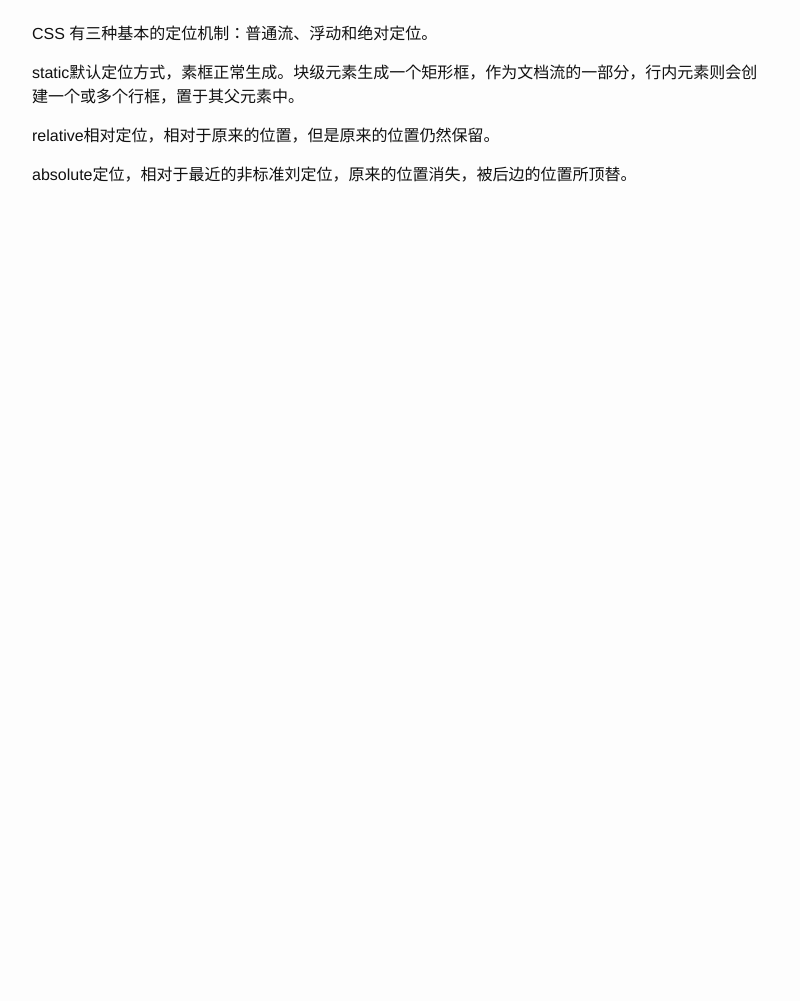
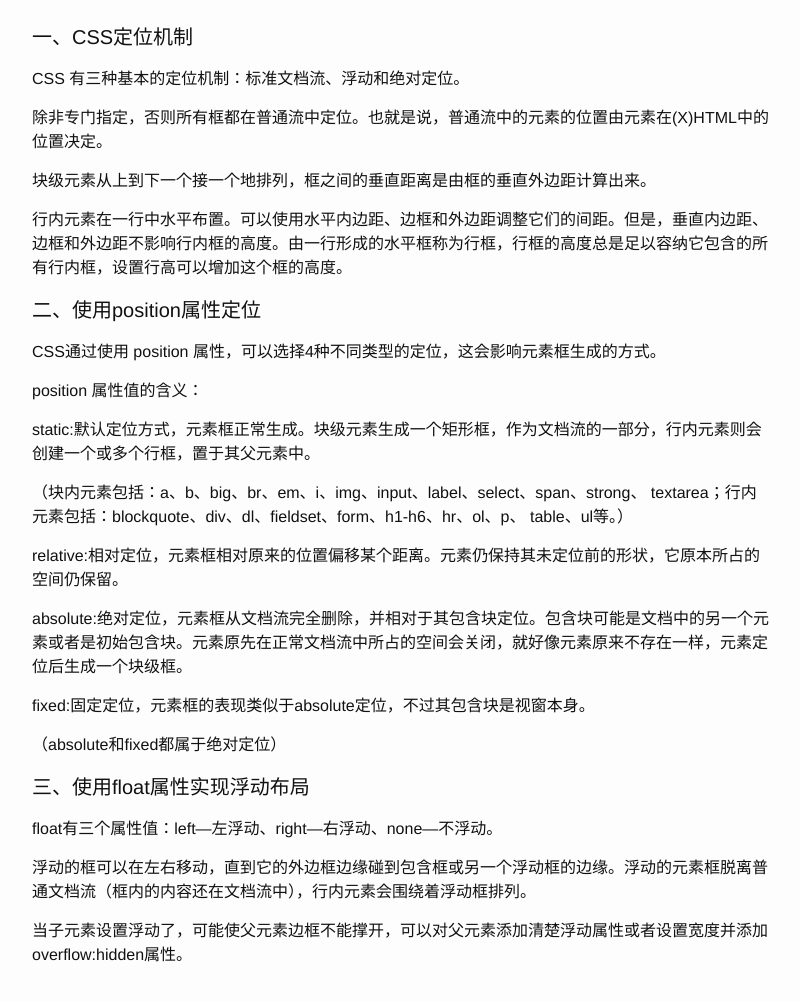
Before and after one commit to tliyun/tliyun.github.io, a Jekyll site: the page built from _posts/2016-05-28-CSS.md, in a window 1280 px wide and 1400 px high, scrolled down 2462 px. Shown: the part 383-1384 px from the top of the window, without its empty margins (238-1038 px from the left). Built offline with Jekyll 4.4.1, drawn with Linux system fonts in a browser that asks for light colours; before the commit the page ends 3092 px from its top, so only the background shows below that.

```diff
--- a/_posts/2016-05-28-CSS.md
+++ b/_posts/2016-05-28-CSS.md
@@ -31,8 +31,8 @@
 
 #### 二、多元素的组合选择器
 
-5.  E,F 多元素选择器，同时匹配所有E元素或F元素，E和F之间用逗号分隔
-6.  E F 后代元素选择器，匹配所有属于E元素后代的F元素，E和F之间用空格分隔
+5. E,F 多元素选择器，同时匹配所有E元素或F元素，E和F之间用逗号分隔
+6. E F 后代元素选择器，匹配所有属于E元素后代的F元素，E和F之间用空格分隔
 7. E > F 子元素选择器，匹配所有E元素的子元素F
 8. E + F 毗邻元素选择器，匹配所有紧随E元素之后的同级元素F
 
@@ -81,11 +81,11 @@
 
 #### 九、CSS 3中的结构性伪类
 
-32.  E:root  匹配文档的根元素，对于HTML文档，就是HTML元素
+32. E:root  匹配文档的根元素，对于HTML文档，就是HTML元素
 33. E:nth-child(n) 匹配其父元素的第n个子元素，第一个编号为1
 34. E:nth-last-child(n)  匹配其父元素的倒数第n个子元素，第一个编号为1
 35. E:nth-of-type(n)  与:nth-child()作用类似，但是仅匹配使用同种标签的元素
-36.  E:nth-last-of-type(n) 与:nth-last-child() 作用类似，但是仅匹配使用同种标签的元素
+36. E:nth-last-of-type(n) 与:nth-last-child() 作用类似，但是仅匹配使用同种标签的元素
 37. E:last-child 匹配父元素的最后一个子元素，等同于:nth-last-child(1)
 38. E:first-of-type 匹配父元素下使用同种标签的第一个子元素，等同于:nth-of-type(1)
 39. E:last-of-type  匹配父元素下使用同种标签的最后一个子元素，等同于:nth-last-of-type(1)
@@ -110,10 +110,40 @@
 
 ### 四、CSS定位
 
-CSS 有三种基本的定位机制：普通流、浮动和绝对定位。
+#### 一、CSS定位机制
 
-static默认定位方式，素框正常生成。块级元素生成一个矩形框，作为文档流的一部分，行内元素则会创建一个或多个行框，置于其父元素中。
+CSS 有三种基本的定位机制：标准文档流、浮动和绝对定位。
 
-relative相对定位，相对于原来的位置，但是原来的位置仍然保留。
+除非专门指定，否则所有框都在普通流中定位。也就是说，普通流中的元素的位置由元素在(X)HTML中的位置决定。
 
-absolute定位，相对于最近的非标准刘定位，原来的位置消失，被后边的位置所顶替。
+块级元素从上到下一个接一个地排列，框之间的垂直距离是由框的垂直外边距计算出来。
+
+行内元素在一行中水平布置。可以使用水平内边距、边框和外边距调整它们的间距。但是，垂直内边距、边框和外边距不影响行内框的高度。由一行形成的水平框称为行框，行框的高度总是足以容纳它包含的所有行内框，设置行高可以增加这个框的高度。
+
+
+#### 二、使用position属性定位
+
+CSS通过使用 position 属性，可以选择4种不同类型的定位，这会影响元素框生成的方式。
+
+position 属性值的含义：
+
+static:默认定位方式，元素框正常生成。块级元素生成一个矩形框，作为文档流的一部分，行内元素则会创建一个或多个行框，置于其父元素中。
+
+（块内元素包括：a、b、big、br、em、i、img、input、label、select、span、strong、 textarea；行内元素包括：blockquote、div、dl、fieldset、form、h1-h6、hr、ol、p、
+table、ul等。）
+
+relative:相对定位，元素框相对原来的位置偏移某个距离。元素仍保持其未定位前的形状，它原本所占的空间仍保留。
+
+absolute:绝对定位，元素框从文档流完全删除，并相对于其包含块定位。包含块可能是文档中的另一个元素或者是初始包含块。元素原先在正常文档流中所占的空间会关闭，就好像元素原来不存在一样，元素定位后生成一个块级框。
+
+fixed:固定定位，元素框的表现类似于absolute定位，不过其包含块是视窗本身。
+
+（absolute和fixed都属于绝对定位）
+
+#### 三、使用float属性实现浮动布局
+
+float有三个属性值：left—左浮动、right—右浮动、none—不浮动。
+
+浮动的框可以在左右移动，直到它的外边框边缘碰到包含框或另一个浮动框的边缘。浮动的元素框脱离普通文档流（框内的内容还在文档流中），行内元素会围绕着浮动框排列。
+
+当子元素设置浮动了，可能使父元素边框不能撑开，可以对父元素添加清楚浮动属性或者设置宽度并添加overflow:hidden属性。
```
Also changed, not shown: _posts/2016-05-29-Git.md (added, +65 -0 lines).
